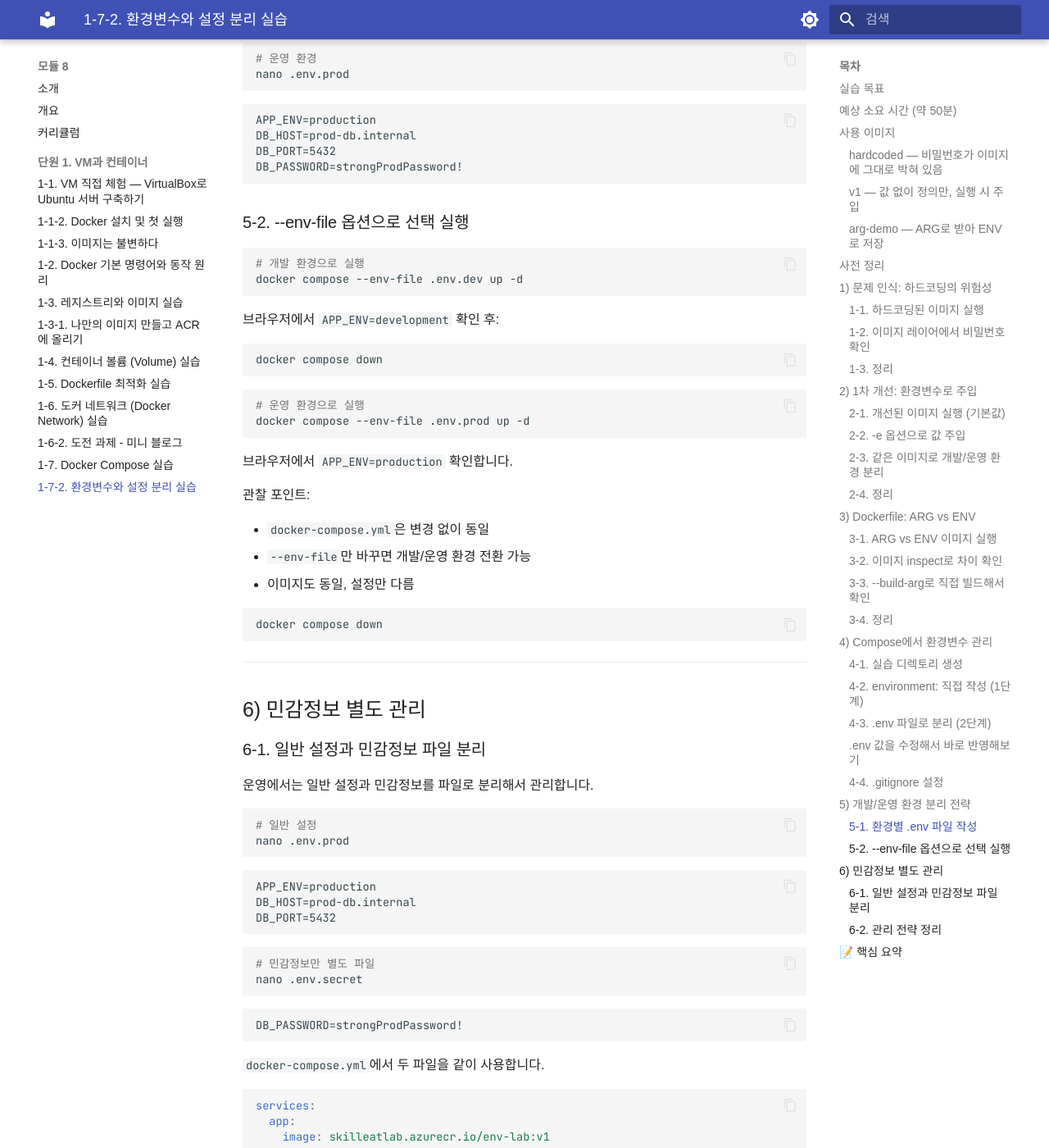
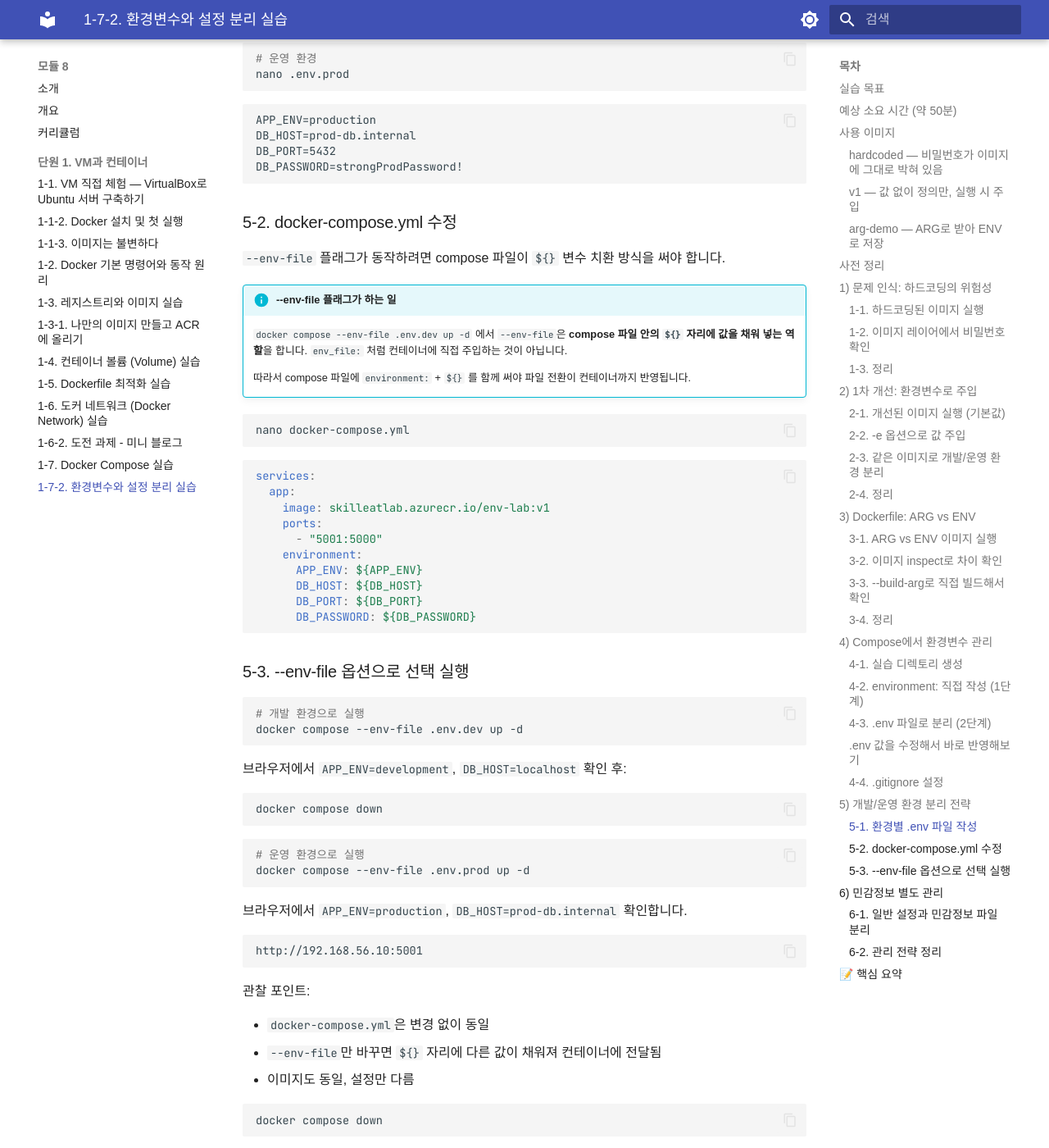
Before and after one commit to skilleat-labs/docker-k8s-labs, an MkDocs documentation site: the page built from docs/modules/module8/1-7-2.md, in a window 1280 px wide and 1400 px high, scrolled down 9011 px. Shown: the whole window at 82% size. Built offline with MkDocs 1.6.1 and Material for MkDocs 9.7.7, drawn with Linux system fonts in a browser that asks for light colours; some web fonts are replaced; some of the changed text lies outside the part shown.

Commit message:
1-7-2: 섹션 5·6 --env-file vs env_file 동작 원리 수정

````diff
--- a/docs/modules/module8/1-7-2.md
+++ b/docs/modules/module8/1-7-2.md
@@ -448,14 +448,43 @@ DB_PORT=5432
 DB_PASSWORD=strongProdPassword!
 ```
 
-### 5-2. --env-file 옵션으로 선택 실행
+### 5-2. docker-compose.yml 수정
+
+`--env-file` 플래그가 동작하려면 compose 파일이 `${}` 변수 치환 방식을 써야 합니다.
+
+!!! info "--env-file 플래그가 하는 일"
+    `docker compose --env-file .env.dev up -d` 에서 `--env-file`은
+    **compose 파일 안의 `${}` 자리에 값을 채워 넣는 역할**을 합니다.
+    `env_file:` 처럼 컨테이너에 직접 주입하는 것이 아닙니다.
+
+    따라서 compose 파일에 `environment:` + `${}` 를 함께 써야
+    파일 전환이 컨테이너까지 반영됩니다.
+
+```bash
+nano docker-compose.yml
+```
+
+```yaml
+services:
+  app:
+    image: skilleatlab.azurecr.io/env-lab:v1
+    ports:
+      - "5001:5000"
+    environment:
+      APP_ENV: ${APP_ENV}
+      DB_HOST: ${DB_HOST}
+      DB_PORT: ${DB_PORT}
+      DB_PASSWORD: ${DB_PASSWORD}
+```
+
+### 5-3. --env-file 옵션으로 선택 실행
 
 ```bash
 # 개발 환경으로 실행
 docker compose --env-file .env.dev up -d
 ```
 
-브라우저에서 `APP_ENV=development` 확인 후:
+브라우저에서 `APP_ENV=development`, `DB_HOST=localhost` 확인 후:
 
 ```bash
 docker compose down
@@ -466,12 +495,16 @@ docker compose down
 docker compose --env-file .env.prod up -d
 ```
 
-브라우저에서 `APP_ENV=production` 확인합니다.
+브라우저에서 `APP_ENV=production`, `DB_HOST=prod-db.internal` 확인합니다.
+
+```
+http://192.168.56.10:5001
+```
 
 관찰 포인트:
 
 - `docker-compose.yml`은 변경 없이 동일
-- `--env-file`만 바꾸면 개발/운영 환경 전환 가능
+- `--env-file`만 바꾸면 `${}` 자리에 다른 값이 채워져 컨테이너에 전달됨
 - 이미지도 동일, 설정만 다름
 
 ```bash
@@ -487,7 +520,7 @@ docker compose down
 운영에서는 일반 설정과 민감정보를 파일로 분리해서 관리합니다.
 
 ```bash
-# 일반 설정
+# 일반 설정 (.env.prod 덮어쓰기 — DB_PASSWORD 제거)
 nano .env.prod
 ```
 
@@ -506,7 +539,11 @@ nano .env.secret
 DB_PASSWORD=strongProdPassword!
 ```
 
-`docker-compose.yml`에서 두 파일을 같이 사용합니다.
+이번에는 `env_file:`을 사용합니다. `env_file:`은 파일 내용을 **컨테이너에 직접 주입**하므로 `${}` 치환 없이도 동작하고, 여러 파일을 동시에 지정할 수 있습니다.
+
+```bash
+nano docker-compose.yml
+```
 
 ```yaml
 services:
@@ -524,6 +561,10 @@ docker compose up -d
 ```
 
 브라우저에서 두 파일의 값이 합쳐져서 표시되는지 확인합니다.
+
+```
+http://192.168.56.10:5001
+```
 
 ```bash
 docker compose down
@@ -545,5 +586,5 @@ docker compose down
 1. **하드코딩 금지**: 비밀번호, API 키는 이미지나 코드에 직접 넣지 않는다
 2. **ENV로 주입**: 실행 시 `-e` 또는 `env_file:`로 값을 주입한다
 3. **ARG vs ENV**: ARG는 빌드 시에만, ENV는 런타임까지 유지된다
-4. **환경 분리**: `.env.dev` / `.env.prod`로 환경별 설정 파일을 분리한다
+4. **환경 분리**: `--env-file`은 compose 파일의 `${}` 치환용, `env_file:`은 컨테이너 직접 주입용 — 역할이 다르다
 5. **민감정보**: `.env.secret`으로 별도 관리하고 반드시 `.gitignore`에 등록한다
````
